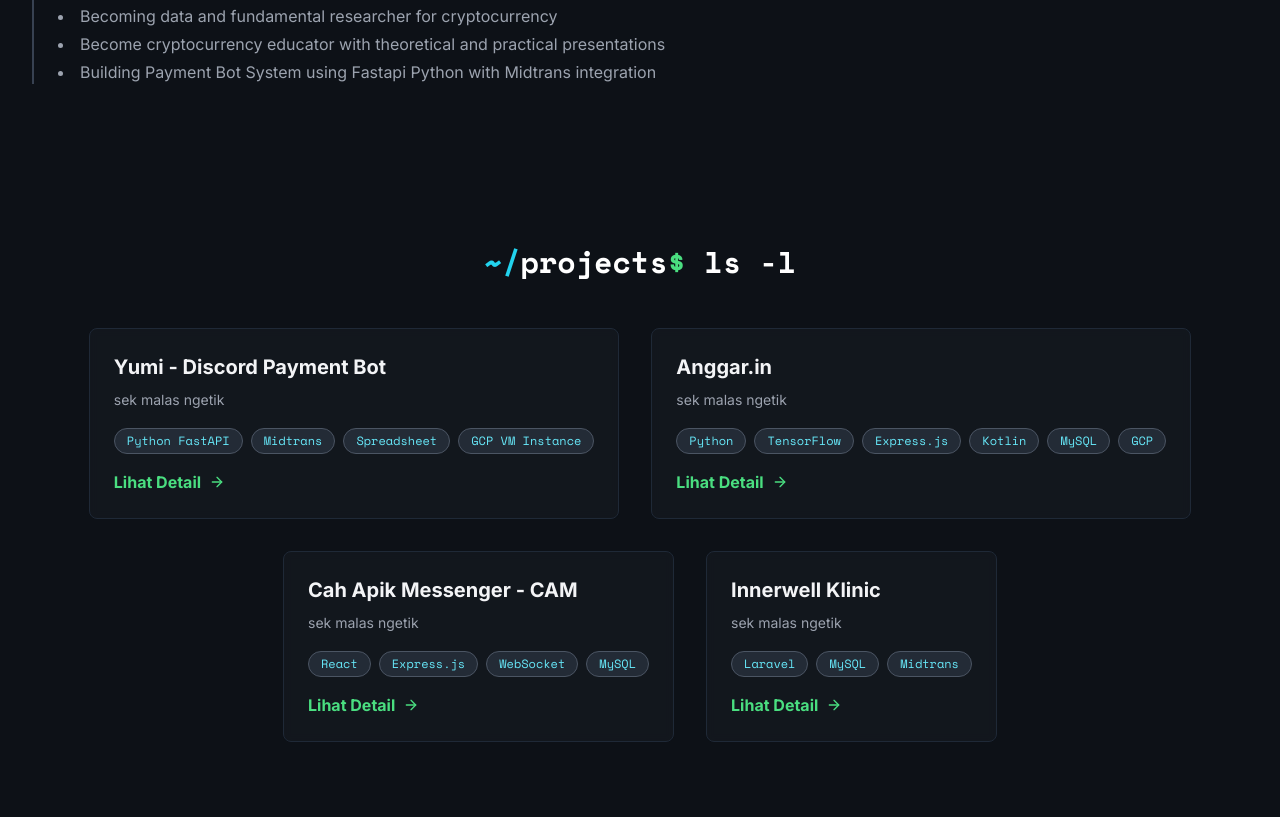
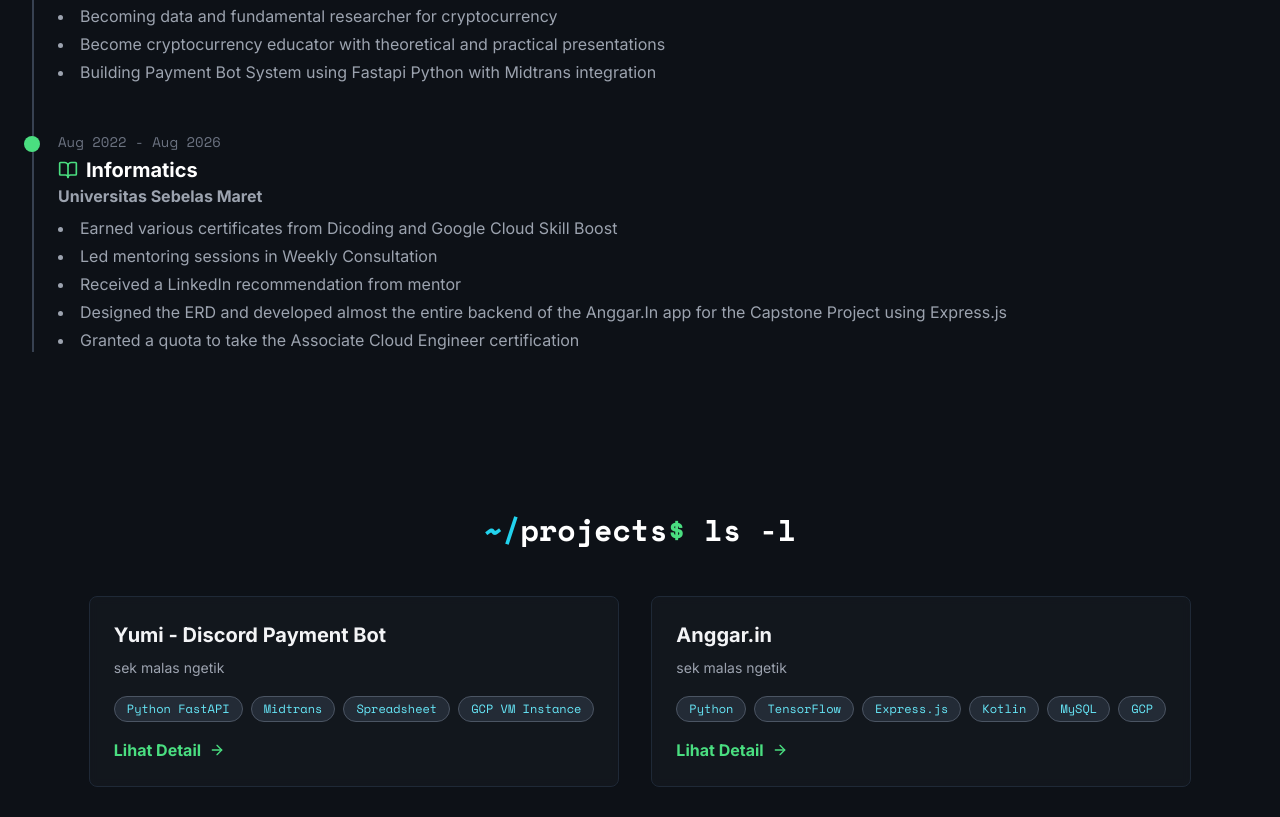
Before and after one commit to iyantama9/portoweb, a React (Vite) app: page / in a window 1280 px wide. Shown: the part 1524-2341 px from the top of the page. Built offline with nearby package versions, Linux system fonts and the light colour scheme.

Commit message:
update dikit

```diff
--- a/src/App.jsx
+++ b/src/App.jsx
@@ -235,6 +235,19 @@
       "Becoming data and fundamental researcher for cryptocurrency",
       "Become cryptocurrency educator with theoretical and practical presentations",
       "Building Payment Bot System using Fastapi Python with Midtrans integration",
+    ],
+  },
+  {
+    type: "Study",
+    company: "Universitas Sebelas Maret",
+    role: "Informatics",
+    period: "Aug 2022 - Aug 2026",
+    description: [
+      "Earned various certificates from Dicoding and Google Cloud Skill Boost",
+      "Led mentoring sessions in Weekly Consultation",
+      "Received a LinkedIn recommendation from mentor",
+      "Designed the ERD and developed almost the entire backend of the Anggar.In app for the Capstone Project using Express.js",
+      "Granted a quota to take the Associate Cloud Engineer certification",
     ],
   },
 ];
```
